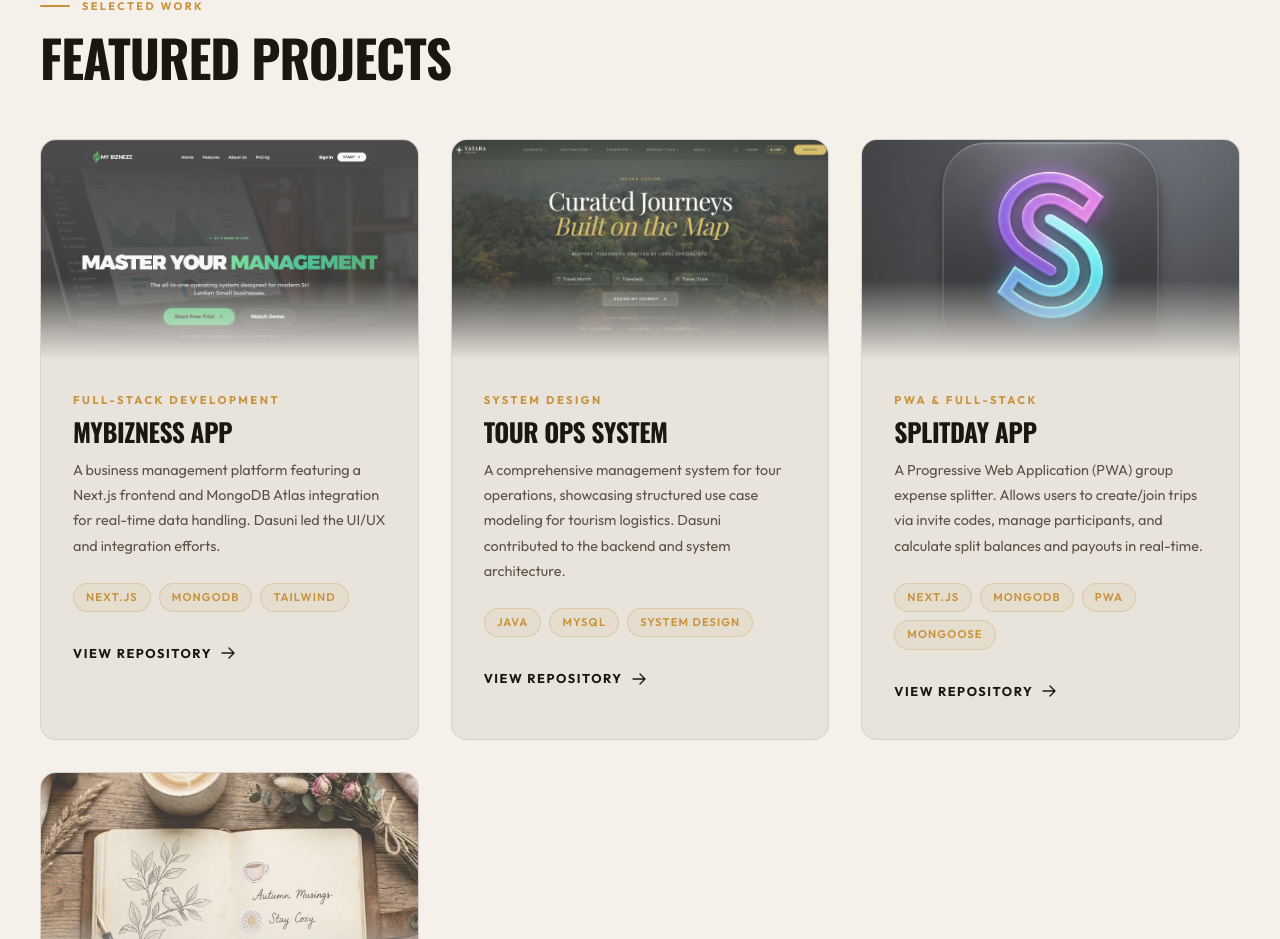
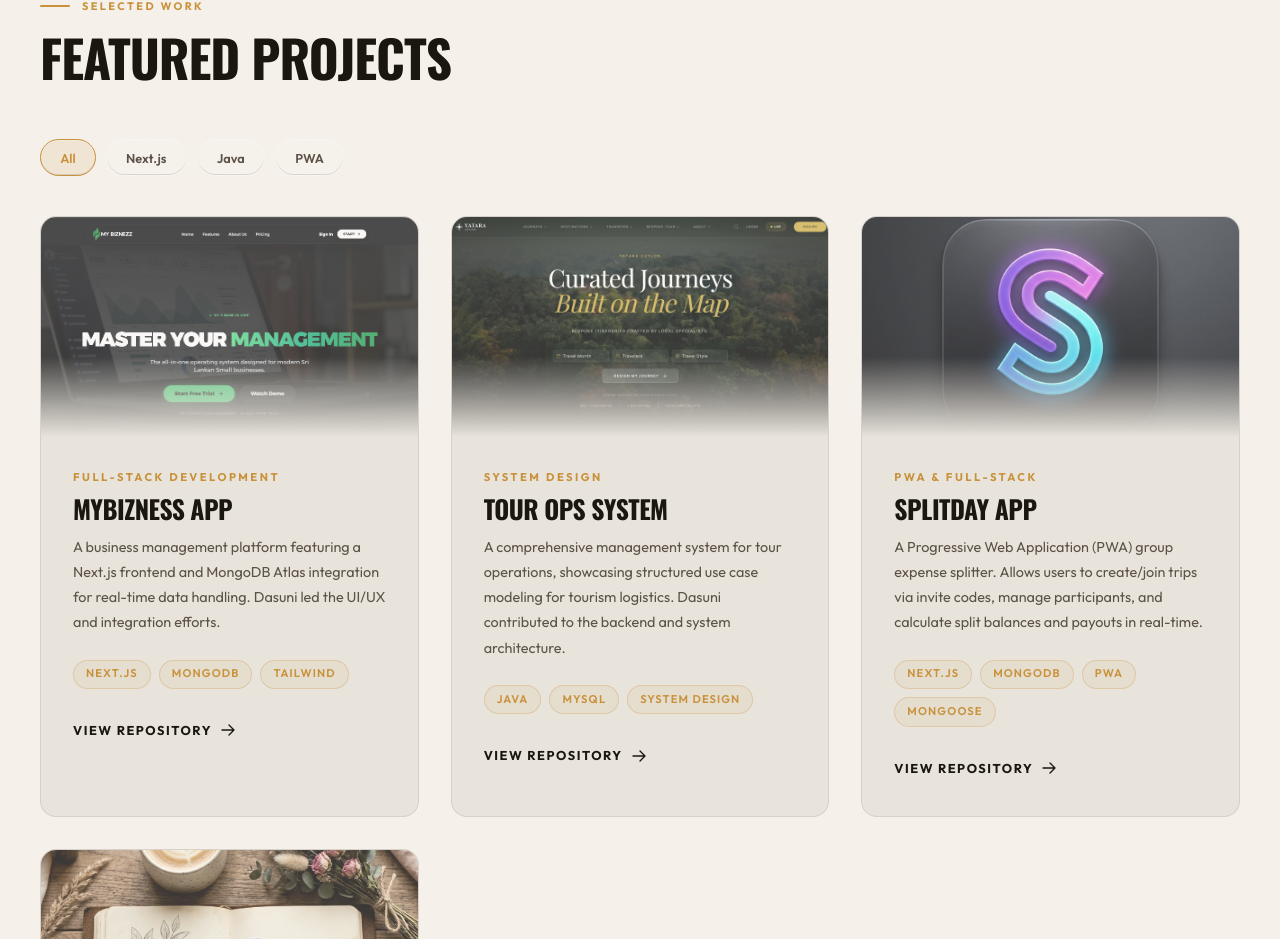
Before and after one commit to Dasuni-Nawarathna/my-portfolio, a Next.js app: page / in a window 1280 px wide. Shown: the part 1840-2779 px from the top of the page. Built offline with nearby package versions, Linux system fonts and the light colour scheme.

Commit message:
Add project filter buttons UI markup in app/page.tsx

```diff
--- a/app/page.tsx
+++ b/app/page.tsx
@@ -351,6 +351,29 @@ export default function Home() {
             </h2>
           </div>
 
+          {/* Project Filters */}
+          <div style={{ display: 'flex', gap: 10, marginBottom: '2.5rem', flexWrap: 'wrap' }}>
+            {['All', 'Next.js', 'Java', 'PWA'].map((filter) => (
+              <button
+                key={filter}
+                onClick={() => setProjectFilter(filter)}
+                className="glass-btn"
+                style={{
+                  padding: '0.45rem 1.2rem',
+                  fontSize: '0.8rem',
+                  fontWeight: 600,
+                  cursor: 'pointer',
+                  borderRadius: 99,
+                  color: projectFilter === filter ? 'var(--gold)' : 'var(--text-secondary)',
+                  borderColor: projectFilter === filter ? 'var(--gold)' : undefined,
+                  background: projectFilter === filter ? 'rgba(200,145,58,0.12)' : undefined,
+                }}
+              >
+                {filter}
+              </button>
+            ))}
+          </div>
+
           <div style={{ display: 'grid', gridTemplateColumns: 'repeat(auto-fit, minmax(340px, 1fr))', gap: '2rem' }}>
             <ProjectCard
               title="MyBizness App"
```
